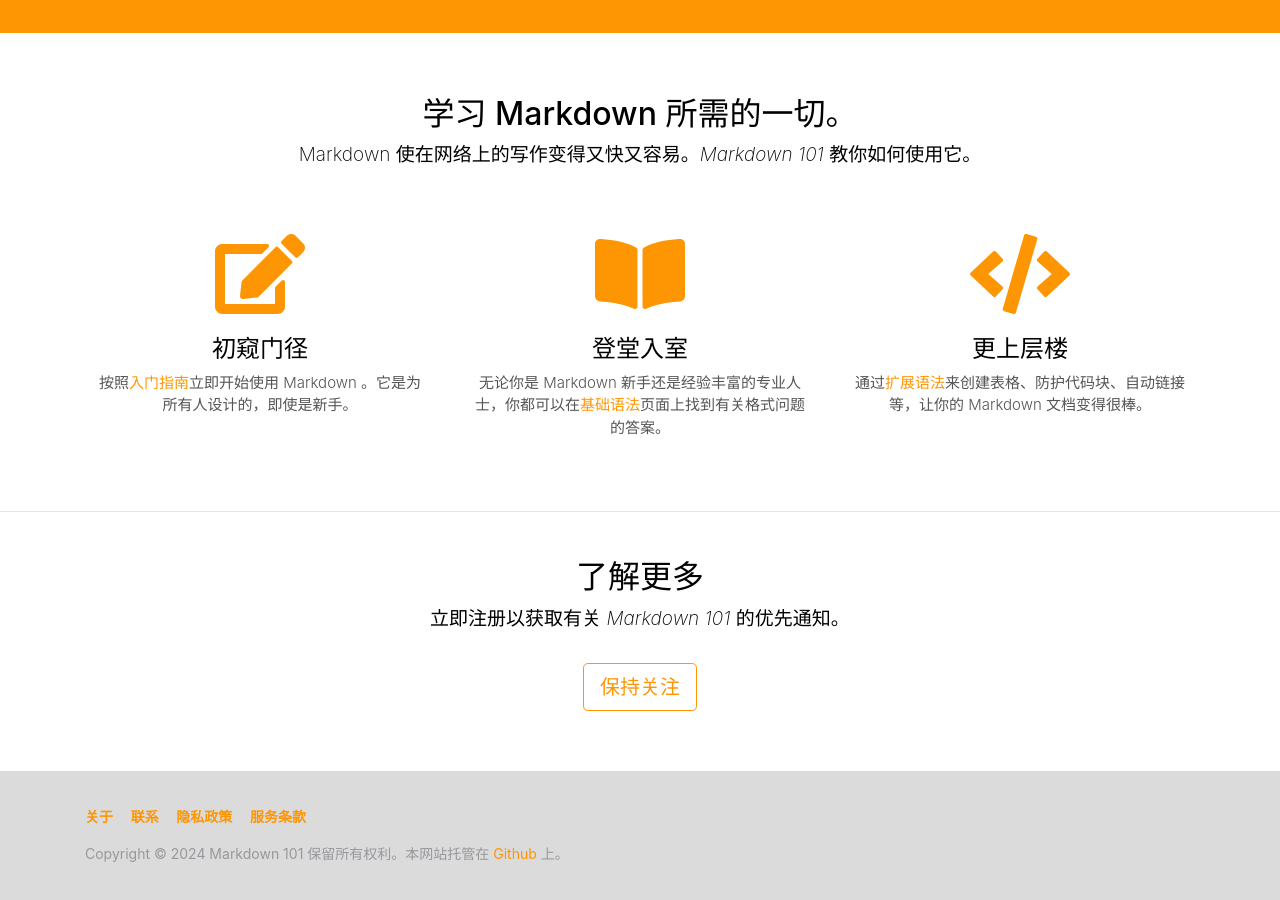
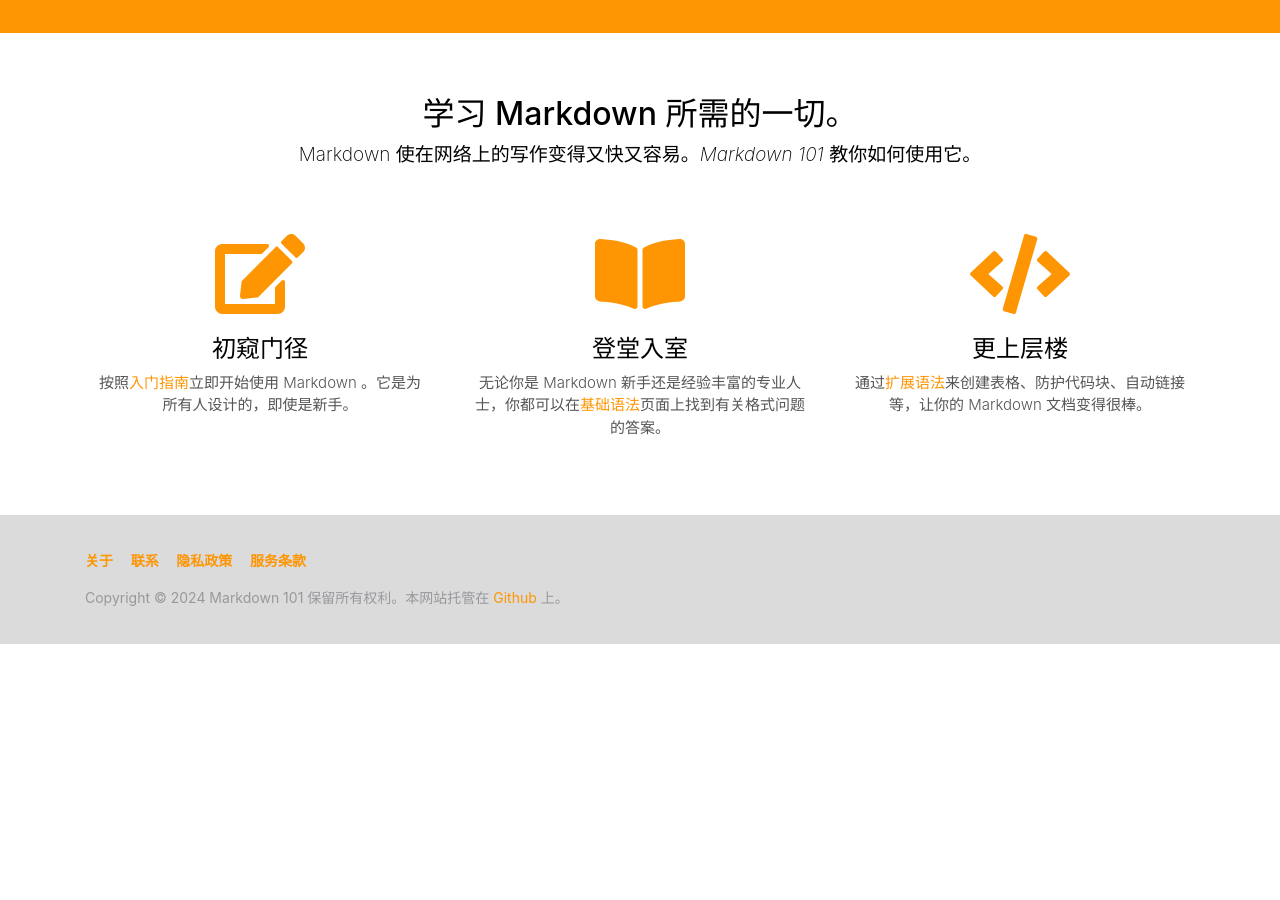
Before and after one commit to markdown101/markdown101.github.io, a Jekyll site: the page built from index.html, in a window 1280 px wide and 900 px high, scrolled down 574 px. Built offline with Jekyll 4.4.1, drawn with Linux system fonts in a browser that asks for light colours; after the commit the page ends 1218 px from its top, so only the background shows below that.

```diff
--- a/Gemfile
+++ b/Gemfile
@@ -1,5 +1,5 @@
-# If you have OpenSSL installed, we recommend updating
-# the following line to use "https"
+# frozen_string_literal: true
+
 source 'https://rubygems.org'
 
 group :development do
--- a/index.html
+++ b/index.html
@@ -6,8 +6,6 @@ title: Home
   {% include head.html %}
   <body>
     {% include nav.html %}
-
-    <!-- Main jumbotron for a primary marketing message or call to action -->
     <div class="jumbotron">
       <div class="container">
         <img src="/assets/images/markdown-mark-white.svg" alt="Markdown logo">
@@ -15,7 +13,6 @@ title: Home
         <p><a class="btn btn-outline-inverse btn-lg" href="/getting-started/" role="button">入门指南</a></p>
       </div>
     </div>
-<!--    {% if jekyll.environment == "production" %}<center><div class="horizontal" data-ea-publisher="markdown101" data-ea-type="image"></div></center>{% endif %}-->
     <div class="container">
       <div class="md-guide-feature">
         <h2 class="no-anchor">学习 Markdown 所需的一切。</h2>
@@ -51,15 +48,6 @@ title: Home
         </div>
       </div>
     </div>
-    <hr>
-    <div class="container">
-      <div class="md-guide-feature">
-        <h2 class="no-anchor">了解更多</h2>
-        <p class="lead">立即注册以获取有关 <em>Markdown 101</em> 的优先通知。</p>
-        <br/>
-        <a class="btn btn-default btn-lg" href="https://mailchi.mp/83d1d4363848/signup" style="margin-top: -10px;">保持关注</a>
-      </div>
-    </div>
     {% include footer.html %}
   </body>
 </html>
```
Also changed, not shown: Gemfile.lock.
